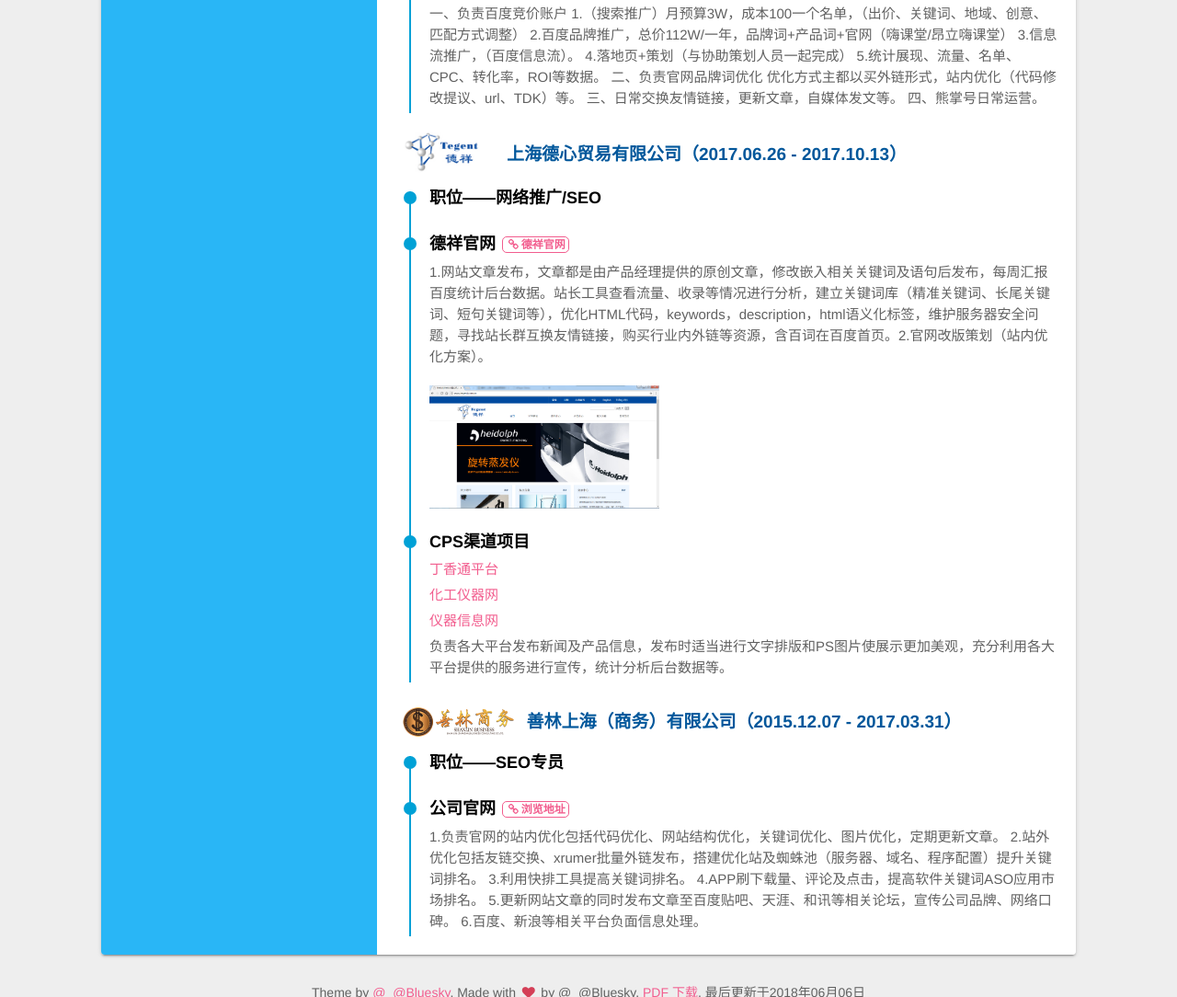
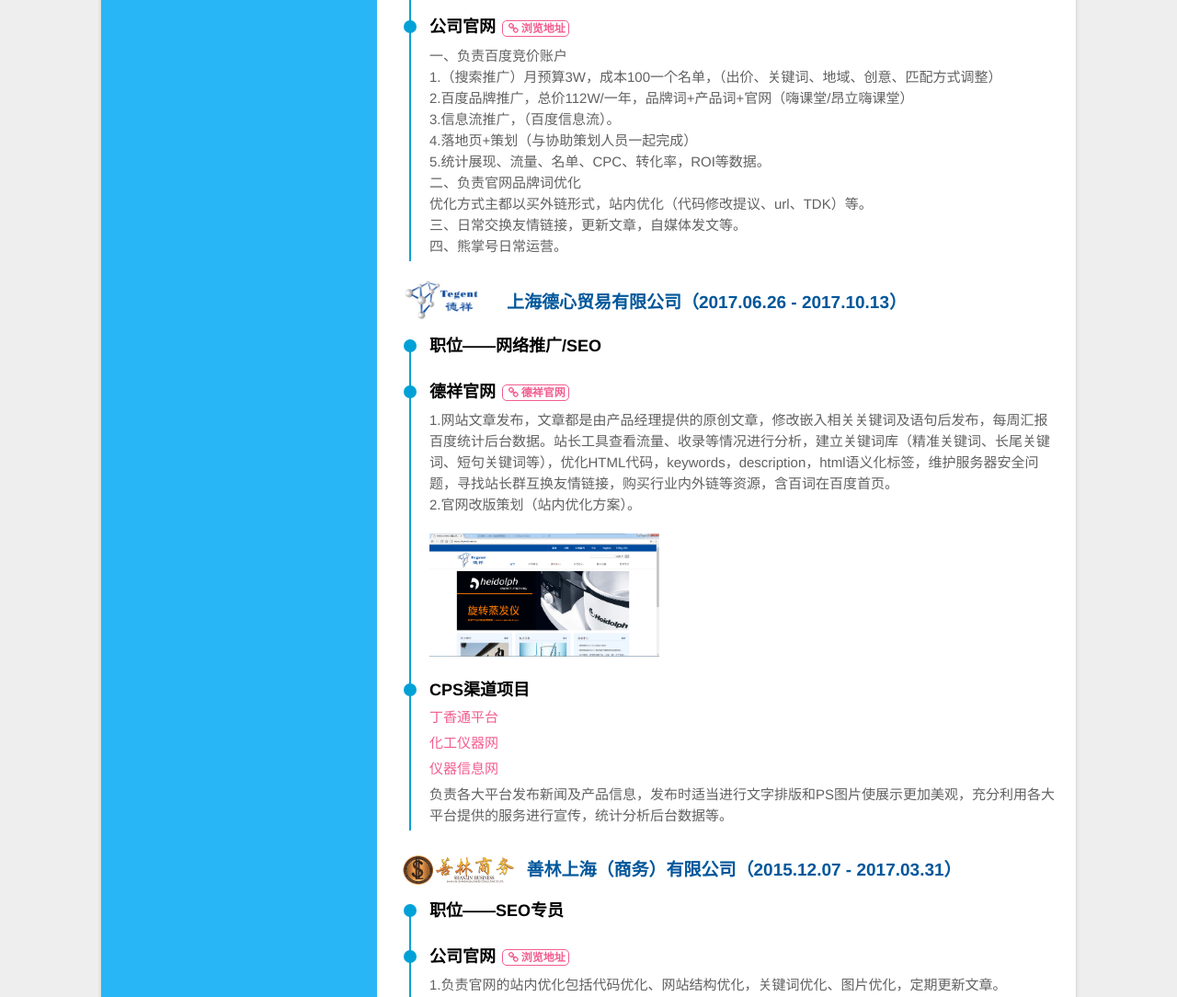
Before and after one commit to TaoResume/resume, a plain HTML site: page index.html in a window 1280 px wide. Shown: the part 826-1910 px from the top of the page at 92% size. Drawn offline with Linux system fonts and the light colour scheme; a script that the page names is missing.

Commit message:
Update index.html

```diff
--- a/index.html
+++ b/index.html
@@ -72,11 +72,11 @@
                             <div class="circle"></div>
                             <h4>公司官网<a href="http://www.yousi.com" target="_blank"><i class="icon-link"></i>浏览地址</a></h4>
                             <p>
-一、负责优化官网PC/移动端，官网改版站内优化，页面TDK/网站界面策划/代码优化，最大限度将TDK包含的关键词全部优化到首页（目前所有在线一对一辅导领域的关键词在首页全覆盖），官网文章更新增加收录，官网自然流量由起初260到目前770，权重由权2上升为权3。
-二、负责百度/神马2个竞价账户，账户金额在30W/一个月（返点户）。SEM主要做关键词维护（出价更改、创意设置、匹配模式），落地页设置，一般不会进行较大改动。每个名单成本在百元左右，在线教育竞争较大，成本较高，ROI转化率在2-3之间，在同行业领域居中上水平。
-三、信息流推广包含百度信息流、今日头条。今日头条leads平均成本较低。
-四、CPS渠道合作（目前合作渠道有教育宝、搜课网、新课网）
-五、微信公众号CPS合作、微信群合作及微信群推广，微信渠道合作大部分是个人微信公众号，走财务流程较繁琐。
+一、负责优化官网PC/移动端，官网改版站内优化，页面TDK/网站界面策划/代码优化，最大限度将TDK包含的关键词全部优化到首页（目前所有在线一对一辅导领域的关键词在首页全覆盖），官网文章更新增加收录，官网自然流量由起初260到目前770，权重由权2上升为权3。<br>
+二、负责百度/神马2个竞价账户，账户金额在30W/一个月（返点户）。SEM主要做关键词维护（出价更改、创意设置、匹配模式），落地页设置，一般不会进行较大改动。每个名单成本在百元左右，在线教育竞争较大，成本较高，ROI转化率在2-3之间，在同行业领域居中上水平。<br>
+三、信息流推广包含百度信息流、今日头条。今日头条leads平均成本较低。<br>
+四、CPS渠道合作（目前合作渠道有教育宝、搜课网、新课网）<br>
+五、微信公众号CPS合作、微信群合作及微信群推广，微信渠道合作大部分是个人微信公众号，走财务流程较繁琐。<br>
 六、百度经验/百度知道网评发布，维护公司品牌形象。</p>
                         </li>
                     </ul>
@@ -91,15 +91,15 @@
                             <div class="circle"></div>
                             <h4>公司官网<a href="https://www.onlyhi.cn/" target="_blank"><i class="icon-link"></i>浏览地址</a></h4>
                             <p>
-                            一、负责百度竞价账户
-1.（搜索推广）月预算3W，成本100一个名单，（出价、关键词、地域、创意、匹配方式调整）
-2.百度品牌推广，总价112W/一年，品牌词+产品词+官网（嗨课堂/昂立嗨课堂）
-3.信息流推广，（百度信息流）。
-4.落地页+策划（与协助策划人员一起完成）
-5.统计展现、流量、名单、CPC、转化率，ROI等数据。
-二、负责官网品牌词优化
-优化方式主都以买外链形式，站内优化（代码修改提议、url、TDK）等。
-三、日常交换友情链接，更新文章，自媒体发文等。
+                            一、负责百度竞价账户<br>
+1.（搜索推广）月预算3W，成本100一个名单，（出价、关键词、地域、创意、匹配方式调整）<br>
+2.百度品牌推广，总价112W/一年，品牌词+产品词+官网（嗨课堂/昂立嗨课堂）<br>
+3.信息流推广，（百度信息流）。<br>
+4.落地页+策划（与协助策划人员一起完成）<br>
+5.统计展现、流量、名单、CPC、转化率，ROI等数据。<br>
+二、负责官网品牌词优化<br>
+优化方式主都以买外链形式，站内优化（代码修改提议、url、TDK）等。<br>
+三、日常交换友情链接，更新文章，自媒体发文等。<br>
 四、熊掌号日常运营。</p>
                         </li>
                     </ul>
@@ -113,7 +113,7 @@
                         <li>
                             <div class="circle"></div>
                             <h4>德祥官网<a href="http://www.tegent.com.cn" target="_blank"><i class="icon-link"></i>德祥官网</a></h4>
-                            <p style="margin-bottom:20px;">1.网站文章发布，文章都是由产品经理提供的原创文章，修改嵌入相关关键词及语句后发布，每周汇报百度统计后台数据。站长工具查看流量、收录等情况进行分析，建立关键词库（精准关键词、长尾关键词、短句关键词等），优化HTML代码，keywords，description，html语义化标签，维护服务器安全问题，寻找站长群互换友情链接，购买行业内外链等资源，含百词在百度首页。2.官网改版策划（站内优化方案）。</p>
+                            <p style="margin-bottom:20px;">1.网站文章发布，文章都是由产品经理提供的原创文章，修改嵌入相关关键词及语句后发布，每周汇报百度统计后台数据。站长工具查看流量、收录等情况进行分析，建立关键词库（精准关键词、长尾关键词、短句关键词等），优化HTML代码，keywords，description，html语义化标签，维护服务器安全问题，寻找站长群互换友情链接，购买行业内外链等资源，含百词在百度首页。<br>2.官网改版策划（站内优化方案）。</p>
                             <img src="./img/resume-dstorea.png" data-action="zoom" width="250px">
                         </li>
                         <li>
@@ -136,11 +136,11 @@
                             <div class="circle"></div>
                             <h4>公司官网<a href="http://www.shanlinjinrong.com" target="_blank"><i class="icon-link"></i>浏览地址</a></h4>
                             <p>
-1.负责官网的站内优化包括代码优化、网站结构优化，关键词优化、图片优化，定期更新文章。
-2.站外优化包括友链交换、xrumer批量外链发布，搭建优化站及蜘蛛池（服务器、域名、程序配置）提升关键词排名。
-3.利用快排工具提高关键词排名。
-4.APP刷下载量、评论及点击，提高软件关键词ASO应用市场排名。
-5.更新网站文章的同时发布文章至百度贴吧、天涯、和讯等相关论坛，宣传公司品牌、网络口碑。
+1.负责官网的站内优化包括代码优化、网站结构优化，关键词优化、图片优化，定期更新文章。<br>
+2.站外优化包括友链交换、xrumer批量外链发布，搭建优化站及蜘蛛池（服务器、域名、程序配置）提升关键词排名。<br>
+3.利用快排工具提高关键词排名。<br>
+4.APP刷下载量、评论及点击，提高软件关键词ASO应用市场排名。<br>
+5.更新网站文章的同时发布文章至百度贴吧、天涯、和讯等相关论坛，宣传公司品牌、网络口碑。<br>
 6.百度、新浪等相关平台负面信息处理。</p>
 
 
```
